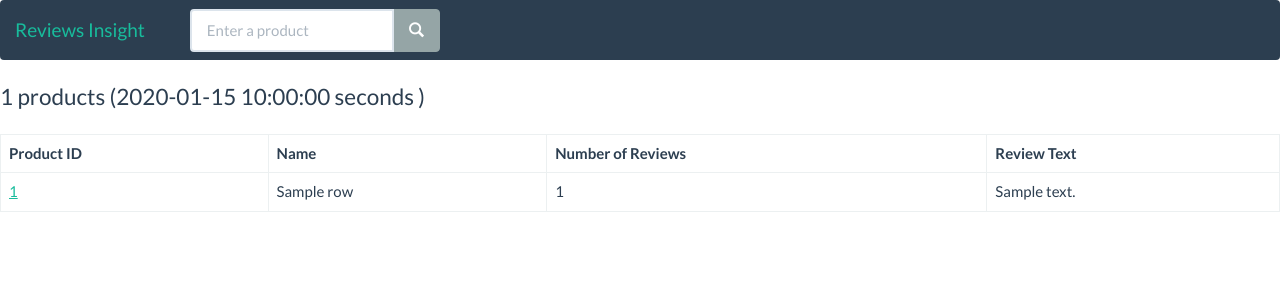
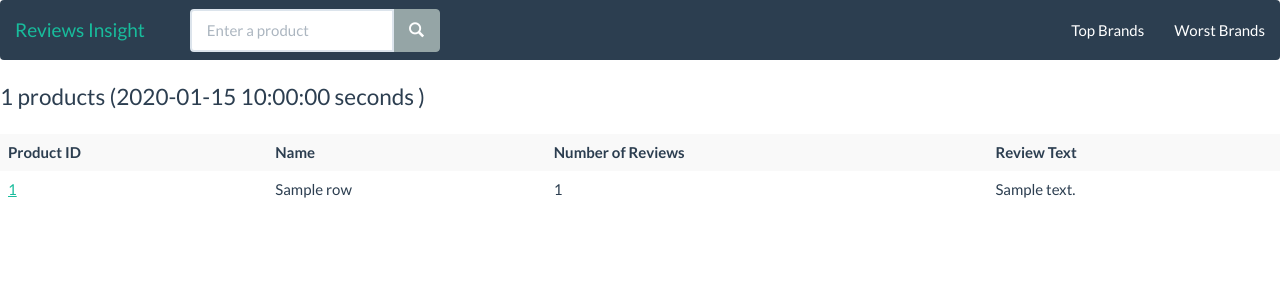
Before and after one commit to isuraed/insight, a Flask app: template server/templates/results.html in a window 1280 px wide. Shown: the top 300 px of the page. Run offline with Flask 2, Linux system fonts and the light colour scheme; the template is opened without the code that fills it: most values are stand-ins (such as "Sample title", 1, 10 or a date in 2020); some libraries are stand-ins or nearby versions.

Commit message:
Add brand aggregates to UI

```diff
--- a/server/server.py
+++ b/server/server.py
@@ -126,6 +126,28 @@ def get_bottom_brands():
     return jsonify(response)
 
 
+@app.route('/brands/top25', methods = ['GET'])
+def get_brands_top25():
+    response = get_top_brands()
+    if response.status_code != 200:
+        abort(response.status_code)
+
+    response = json.loads(response.data)
+    brands = response['top-brands']
+    return render_template('brands.html', brands=brands)
+
+
+@app.route('/brands/bottom25', methods = ['GET'])
+def get_brands_bottom25():
+    response = get_bottom_brands()
+    if response.status_code != 200:
+        abort(response.status_code)
+
+    response = json.loads(response.data)
+    brands = response['bottom-brands']
+    return render_template('brands.html', brands=brands)
+
+
 @app.route('/reviews/<string:product_id>', methods = ['GET'])
 def get_reviews(product_id):
     # Can't call the REST API directly from localhost because dev server is
--- a/server/templates/index.html
+++ b/server/templates/index.html
@@ -41,19 +41,10 @@
                 </div>
             </form>
         </div>
-        <!--<ul class="nav navbar-nav navbar-right">-->
-            <!--<li><a href="#">Link</a></li>-->
-            <!--<li class="dropdown">-->
-                <!--<a href="#" class="dropdown-toggle" data-toggle="dropdown">Dropdown <b class="caret"></b></a>-->
-                <!--<ul class="dropdown-menu">-->
-                    <!--<li><a href="#">Action</a></li>-->
-                    <!--<li><a href="#">Another action</a></li>-->
-                    <!--<li><a href="#">Something else here</a></li>-->
-                    <!--<li class="divider"></li>-->
-                    <!--<li><a href="#">Separated link</a></li>-->
-                <!--</ul>-->
-            <!--</li>-->
-        <!--</ul>-->
+        <ul class="nav navbar-nav navbar-right">
+            <li><a href="/brands/top25">Top Brands</a></li>
+            <li><a href="/brands/bottom25">Worst Brands</a></li>
+        </ul>
     </div><!-- /.navbar-collapse -->
 </nav>
 
--- a/server/templates/results.html
+++ b/server/templates/results.html
@@ -3,7 +3,7 @@
 <p class="lead">
     {{ meta['count'] }} products ({{ meta['responseTime'] }} seconds )
 </p>
-<table class="table table-bordered">
+<table class="table table-striped">
     <tr>
         <th>Product ID</th>
         <th>Name</th>
--- a/server/templates/reviews.html
+++ b/server/templates/reviews.html
@@ -3,7 +3,7 @@
 <p class="lead">
     {{ meta['count'] }} reviews ({{ meta['responseTime'] }})
 </p>
-<table class="table table-bordered">
+<table class="table table-striped">
     <tr>
         <th>Product</th>
         <th>Profile Name</th>
```
Also changed, not shown: server/templates/brands.html (added, +19 -0 lines).
